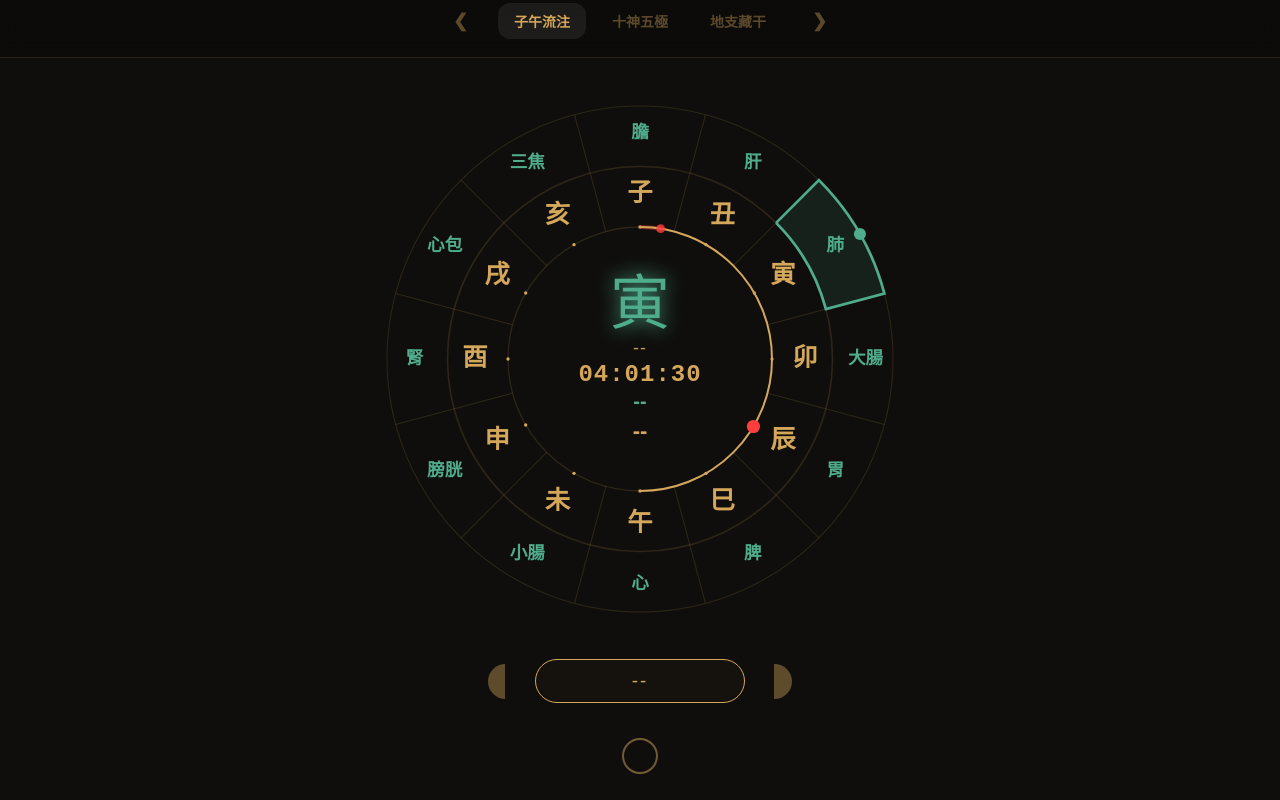
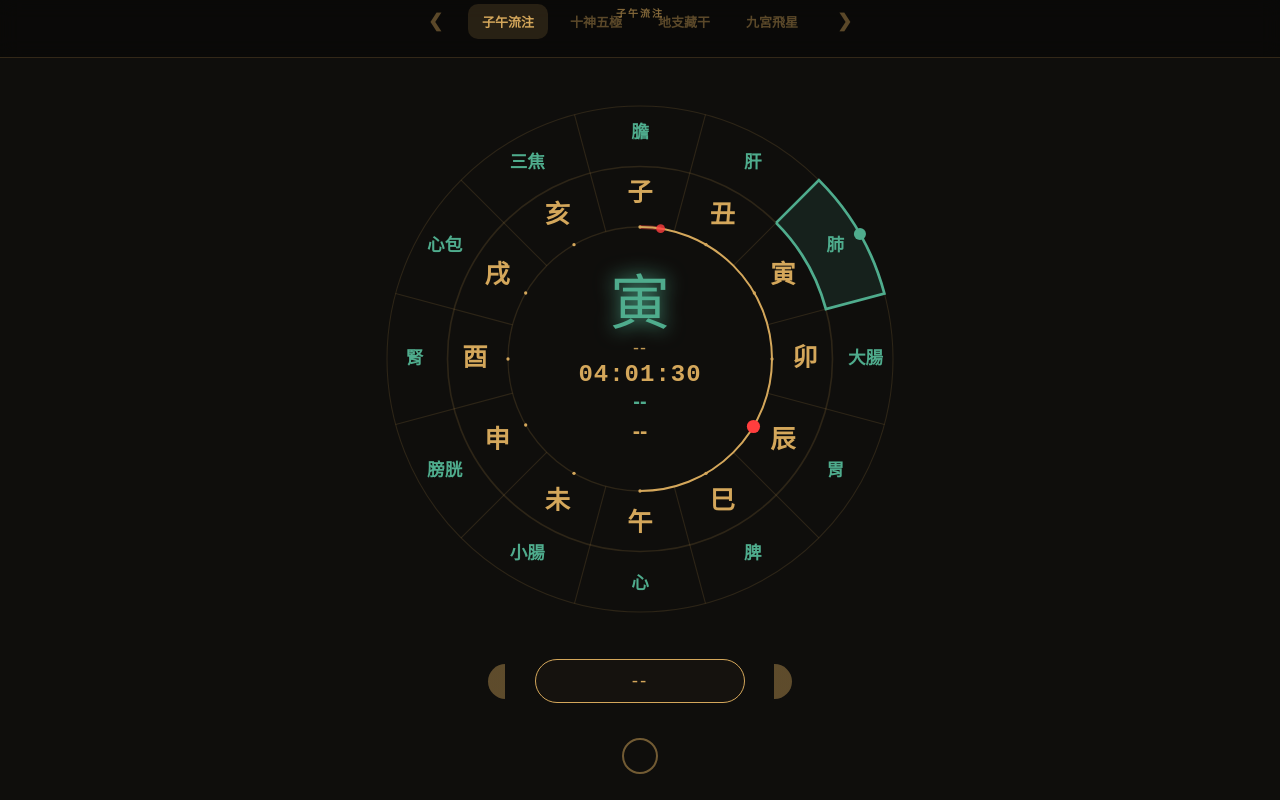
Before and after one commit to tsnelson1219-ctrl/01-matrix, a plain HTML site: page index.html in a window 1280 px wide. Drawn offline with Linux system fonts and the light colour scheme.

Commit message:
Update index.html

```diff
--- a/index.html
+++ b/index.html
@@ -11,48 +11,58 @@
             margin: 0; padding: 0; background: #0f0e0c; color: #d4a75b;
             font-family: "PingFang TC", sans-serif; display: flex;
             flex-direction: column; height: 100vh; overflow: hidden;
-            transition: background 0.4s ease;
         }
 
-        body.light-theme { background: #e9e4d1; color: #5d5d4d; }
-
-        /* --- 導覽列佈局：三鍵+兩側箭頭 --- */
+        /* 導覽列：確保在電腦端置中且不撐開 */
         .nav-container {
             display: flex; justify-content: center; align-items: center;
             padding: env(safe-area-inset-top, 20px) 15px 15px 15px;
-            background: rgba(0,0,0,0.2); z-index: 100;
-            border-bottom: 1px solid rgba(212,167,91,0.15);
+            background: rgba(0,0,0,0.3); z-index: 100;
+            border-bottom: 1px solid rgba(212,167,91,0.2);
             backdrop-filter: blur(10px);
         }
 
-        /* 限制導覽內容最大寬度，防止在電腦端兩側過開 */
         .nav-content {
             display: flex; align-items: center;
-            gap: 20px; /* 箭頭與按鈕組的距離 */
-            max-width: 600px; width: 100%; justify-content: center;
+            gap: 15px;
+            max-width: 700px; /* 限制寬度防止電腦版過寬 */
+            width: 100%; justify-content: center;
         }
 
-        .tab-group { display: flex; gap: 10px; }
+        .tab-group {
+            display: flex; gap: 8px;
+            overflow-x: auto; /* 手機版若按鈕過多可微調滑動 */
+            scrollbar-width: none;
+        }
+        .tab-group::-webkit-scrollbar { display: none; }
 
         .nav-btn {
-            padding: 8px 16px; font-weight: 900; font-size: 14px;
-            color: inherit; opacity: 0.4; border-radius: 12px;
+            padding: 8px 14px; font-weight: 900; font-size: 13px;
+            color: #d4a75b; opacity: 0.4; border-radius: 10px;
             cursor: pointer; transition: 0.3s; white-space: nowrap;
         }
-        .nav-btn.active { opacity: 1; background: rgba(128,128,128,0.15); }
+        .nav-btn.active { opacity: 1; background: rgba(212,167,91,0.15); }
 
         .nav-arrow {
             font-size: 18px; font-weight: bold; cursor: pointer;
-            opacity: 0.4; transition: 0.2s; padding: 10px;
+            color: #d4a75b; opacity: 0.4; padding: 10px;
+            user-select: none;
         }
         .nav-arrow:active { transform: scale(0.8); opacity: 1; }
 
-        iframe { flex: 1; width: 100%; border: none; }
+        .nav-title {
+            position: absolute; top: 5px; font-size: 10px;
+            letter-spacing: 2px; opacity: 0.6; font-weight: bold;
+        }
+
+        iframe { flex: 1; width: 100%; border: none; background: #0f0e0c; }
     </style>
 </head>
 <body>
 
 <div class="nav-container">
+    <div class="nav-title" id="app-display-name">子午流注</div>
+
     <div class="nav-content">
         <div class="nav-arrow" onclick="prevApp()">&#10094;</div>
 
@@ -60,6 +70,7 @@
             <div class="nav-btn active" onclick="switchApp(0)">子午流注</div>
             <div class="nav-btn" onclick="switchApp(1)">十神五極</div>
             <div class="nav-btn" onclick="switchApp(2)">地支藏干</div>
+            <div class="nav-btn" onclick="switchApp(3)">九宮飛星</div>
         </div>
 
         <div class="nav-arrow" onclick="nextApp()">&#10095;</div>
@@ -72,11 +83,11 @@
     const apps = [
         { name: '子午流注', file: 'ZW clock.html' },
         { name: '十神五極', file: '101010.html' },
-        { name: '地支藏干', file: '12 h.html' }
+        { name: '地支藏干', file: '12 h.html' },
+        { name: '九宮飛星', file: '9P.html' }
     ];
 
     let currentIndex = 0;
-    let currentTheme = 'dark'; // 預設深色
 
     function switchApp(index) {
         currentIndex = index;
@@ -96,34 +107,19 @@
     function updateUI() {
         const frame = document.getElementById('main-frame');
         const btns = document.querySelectorAll('.nav-btn');
+        const title = document.getElementById('app-display-name');
 
         // 切換檔案
         frame.src = apps[currentIndex].file;
 
-        // 更新按鈕樣式
+        // 更新標題
+        title.textContent = apps[currentIndex].name;
+
+        // 更新按鈕高亮狀態
         btns.forEach((btn, i) => {
             btn.classList.toggle('active', i === currentIndex);
         });
-
-        // 重點：當 Iframe 載入完成後，自動把目前的主題同步進去
-        frame.onload = () => syncThemeToFrame();
     }
-
-    // --- 主題同步邏輯 ---
-    function syncThemeToFrame() {
-        const frame = document.getElementById('main-frame');
-        frame.contentWindow.postMessage({ type: 'SET_THEME', theme: currentTheme }, '*');
-    }
-
-    // 監聽來自子頁面的主題切換請求
-    window.addEventListener('message', (event) => {
-        if (event.data.type === 'TOGGLE_THEME') {
-            currentTheme = (currentTheme === 'dark' ? 'light' : 'dark');
-            document.body.classList.toggle('light-theme', currentTheme === 'light');
-            // 同步給目前看得到的 iframe
-            syncThemeToFrame();
-        }
-    });
 </script>
 </body>
 </html>
```
